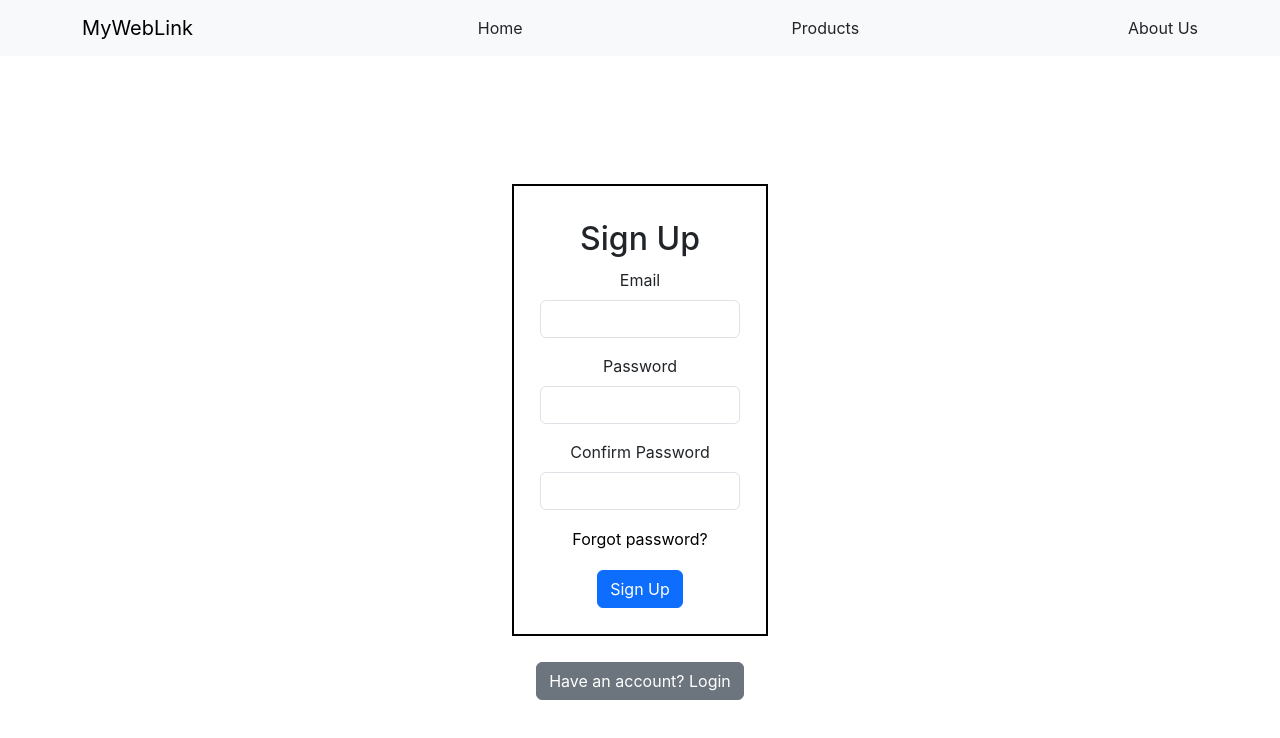
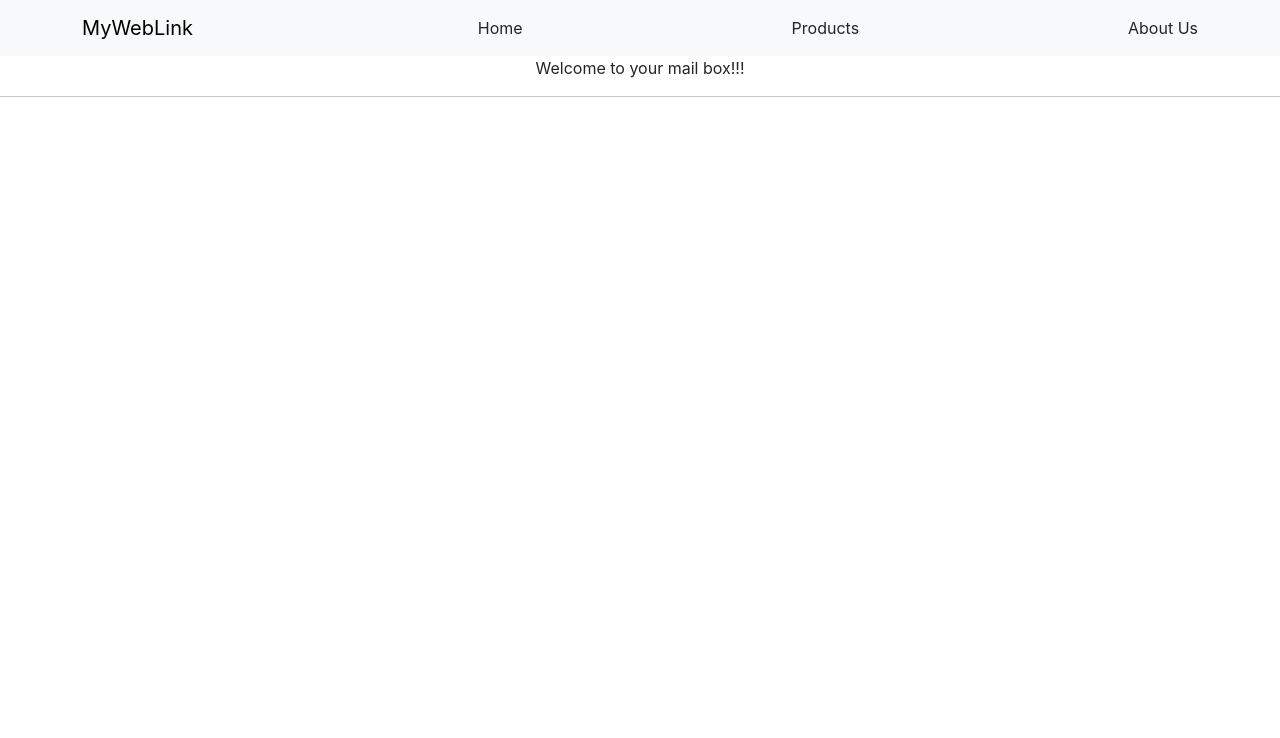
Before and after one commit to swatidurgekar/mailbox-client, a React (Create React App) app: page /welcome in a window 1280 px wide. Shown: the top 738 px of the page. Built offline with nearby package versions, Linux system fonts and the light colour scheme.

Commit message:
Login Screen

```diff
--- a/src/App.js
+++ b/src/App.js
@@ -1,14 +1,18 @@
 import NavbarComponent from "./Components/NavbarComponent";
 import "./App.css";
 import SignUp from "./Components/SignUp";
-import { BrowserRouter } from "react-router-dom";
+import { BrowserRouter, Route, Routes } from "react-router-dom";
+import Welcome from "./Components/Welcome";
 
 function App() {
   return (
     <div className="App">
+      <NavbarComponent />
       <BrowserRouter>
-        <NavbarComponent />
-        <SignUp />
+        <Routes>
+          <Route path="/" element={<SignUp />} />
+          <Route path="/welcome" element={<Welcome />} />
+        </Routes>
       </BrowserRouter>
     </div>
   );
--- a/src/Components/SignUp.js
+++ b/src/Components/SignUp.js
@@ -1,18 +1,27 @@
 import Form from "react-bootstrap/Form";
 import Button from "react-bootstrap/Button";
 import { useRef, useState } from "react";
+import { useNavigate } from "react-router-dom";
 import "./SignUp.css";
 
 const SignUp = () => {
   const [isLogin, setIsLogin] = useState(false);
+  const navigate = useNavigate();
   const email = useRef();
   const password = useRef();
   const confirmPassword = useRef();
+
+  const account = () => {
+    setIsLogin((prevState) => {
+      return !prevState;
+    });
+  };
 
   const submitHandler = async (event) => {
     event.preventDefault();
     const enteredEmail = email.current.value;
     const enteredPassword = password.current.value;
+    if (!isLogin) {
       fetch(
         "https://identitytoolkit.googleapis.com/v1/accounts:signUp?key=AIzaSyBDKpPV_JJK_GMvdVloHRyVu4G3Tjs2OaA",
         {
@@ -35,6 +44,31 @@ const SignUp = () => {
           });
         }
       });
+    } else {
+      fetch(
+        "https://identitytoolkit.googleapis.com/v1/accounts:signInWithPassword?key=AIzaSyBDKpPV_JJK_GMvdVloHRyVu4G3Tjs2OaA",
+        {
+          method: "POST",
+          body: JSON.stringify({
+            email: enteredEmail,
+            password: enteredPassword,
+            returnSecureToken: true,
+          }),
+          headers: {
+            "Content-type": "application/json",
+          },
+        }
+      ).then((res) => {
+        if (res.ok) {
+          res.json().then((data) => {
+            localStorage.setItem("idToken", data.idToken);
+            navigate("/welcome");
+          });
+        } else {
+          res.json().then((data) => alert(data.error.message));
+        }
+      });
+    }
   };
   return (
     <div>
@@ -63,7 +97,7 @@ const SignUp = () => {
         </Form>
       </div>
 
-      <Button variant="secondary" className="login-button">
+      <Button variant="secondary" className="login-button" onClick={account}>
         {isLogin && "Dont't have an account? SignUp"}
         {!isLogin && "Have an account? Login"}
       </Button>
--- /dev/null
+++ b/src/Components/Welcome.js
@@ -0,0 +1,10 @@
+const Welcome = () => {
+  return (
+    <div>
+      <p>Welcome to your mail box!!!</p>
+      <hr />
+    </div>
+  );
+};
+
+export default Welcome;
```
Lines whose indentation alone changed are shown as unchanged.
